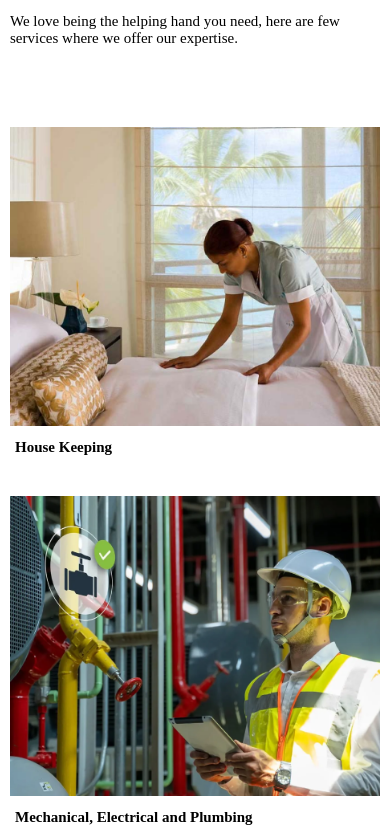
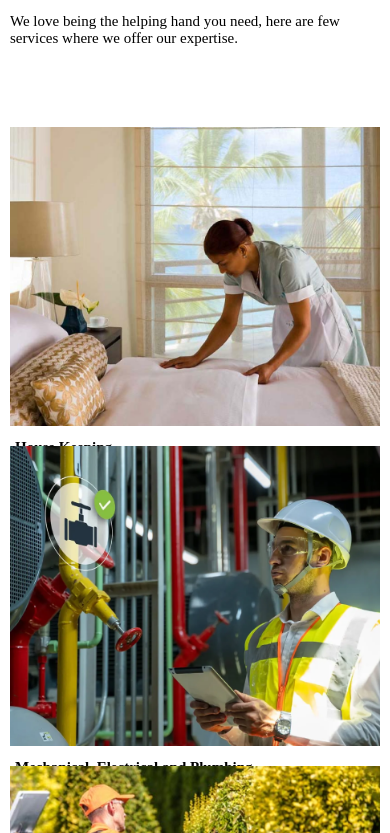
Before and after one commit to HaraayDesignStudio/Virat-Website-Frontend, a React (Create React App) app: page / in a window 390 px wide. Shown: the part 2031-2864 px from the top of the page. Built offline with nearby package versions, Linux system fonts and the light colour scheme; the HTML template or start-up script is replaced by a standard one; a web font is replaced by a local one.

Commit message:
Created the responsive

```diff
--- a/src/pages/pages.css
+++ b/src/pages/pages.css
@@ -1708,9 +1708,6 @@ textarea::placeholder {
     line-height: 24px;
     margin-bottom: 20px;
   }
-  .services-cards {
-    gap: 70px;
-  }
 }
 @media (max-width: 1030px) {
   .circular-cirle-white {
```
